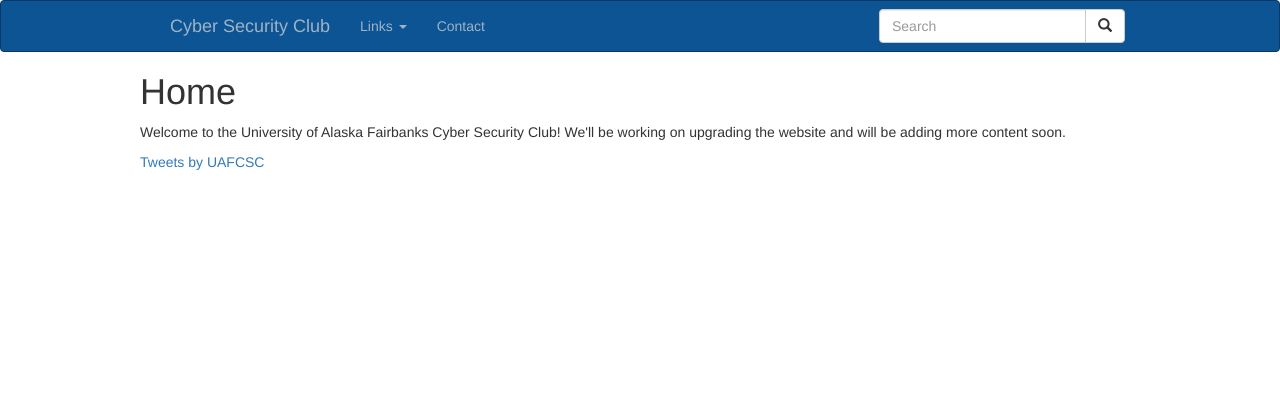
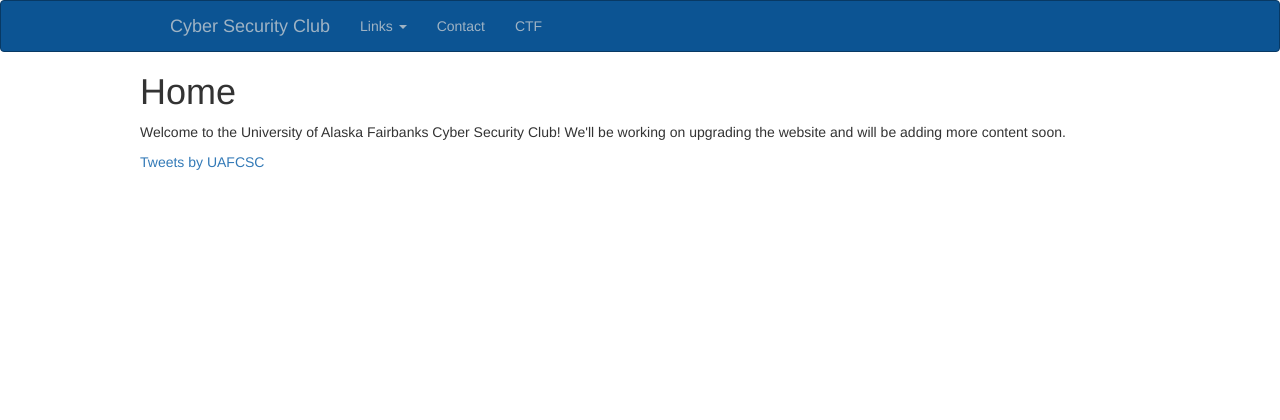
Before and after one commit to Askaholic/csc-web, a Flask app: page / in a window 1280 px wide. Shown: the top 420 px of the page. Run offline with Flask 2, Linux system fonts and the light colour scheme; some libraries are stand-ins or nearby versions.

Commit message:
Started CTF module

```diff
--- a/csc-flask/app/__init__.py
+++ b/csc-flask/app/__init__.py
@@ -8,7 +8,17 @@ from flask import Flask, render_template
 from jinja2 import Environment, FileSystemLoader
 import os
 
+
+app = Flask(__name__.split('.')[0])
+
+from .ctf import mod as mod_ctf
+app.register_blueprint(mod_ctf)
+
+from . import controllers
+
+
 # generate the layout.html template based on which modules are installed
+@app.before_first_request
 def create_layout_template():
     template_folder = os.path.join(os.path.dirname(__file__), app.template_folder)
     env = Environment(loader=FileSystemLoader(template_folder))
@@ -23,12 +33,3 @@ def create_layout_template():
         })
     with open(os.path.join(template_folder, "layout.html"), "w") as layout_template_file:
         layout_template_file.write(template.render(modules=mods))
-
-app = Flask(__name__.split('.')[0])
-
-from .test.controllers import mod as mod_test
-app.register_blueprint(mod_test)
-
-create_layout_template()
-
-from . import controllers
--- /dev/null
+++ b/csc-flask/app/ctf/__init__.py
@@ -0,0 +1,15 @@
+# __init__.py
+# Rohan Weeden
+# Created: July 3, 2017
+
+# CTF scoreboard module
+
+from flask import Blueprint, url_for
+
+class CTFBlueprint(Blueprint):
+    def get_navbar_entry(self):
+        return '<li><a href="{}">CTF</a></li>'.format(url_for('.index'))
+
+mod = CTFBlueprint("ctf", __name__, url_prefix="/ctf", template_folder="templates")
+
+from . import controllers
--- a/csc-flask/app/static/style.css
+++ b/csc-flask/app/static/style.css
@@ -1,13 +1,11 @@
 html, body {
   height: 100%;
 }
-
 .centered-wrapper {
   margin-left: auto;
   margin-right: auto;
   max-width: 1000px;
 }
-
 .footer-expanding-wrapper {
   min-height: 100%;
   height: auto;
@@ -16,14 +14,12 @@ html, body {
   /* Pad bottom by footer height */
   padding: 0 0 20px;
 }
-
 .footer {
   width: 100%;
   height: 20px;
   color: #9fb3c4;
   border: 1px solid;
 }
-
 .navbar-cyber {
   background-color: #0c5493;
   border-color: #083964;
--- a/csc-flask/app/templates/base.html
+++ b/csc-flask/app/templates/base.html
@@ -1,10 +1,10 @@
 <!DOCTYPE html>
 <html>
   <head>
-    <link rel="shortcut icon" href="static/favicon.ico" type="image/x-icon">
-    <link rel="icon" href="static/favicon.ico" type="image/x-icon">
+    <link rel="shortcut icon" href="{% raw %}{{ url_for('index', _external=True) }}{% endraw %}static/favicon.ico" type="image/x-icon">
+    <link rel="icon" href="{% raw %}{{ url_for('index', _external=True) }}{% endraw %}static/favicon.ico" type="image/x-icon">
     <link rel="stylesheet" href="https://maxcdn.bootstrapcdn.com/bootstrap/3.3.7/css/bootstrap.min.css">
-    <link rel="stylesheet" href="static/style.css">
+    <link rel="stylesheet" href="{% raw %}{{ url_for('index', _external=True) }}{% endraw %}static/style.css">
     <script src="https://ajax.googleapis.com/ajax/libs/jquery/3.2.1/jquery.min.js"></script>
     <script src="https://maxcdn.bootstrapcdn.com/bootstrap/3.3.7/js/bootstrap.min.js"></script>
     <meta name="viewport" content="width=device-width, initial-scale=1">
```
Also changed, not shown: csc-flask/app/ctf/controllers.py (added, +12 -0 lines), csc-flask/app/ctf/templates/ctf/index.html (added, +7 -0 lines), csc-flask/app/test/__init__.py (deleted, +0 -5 lines), csc-flask/app/test/controllers.py (deleted, +0 -26 lines).
